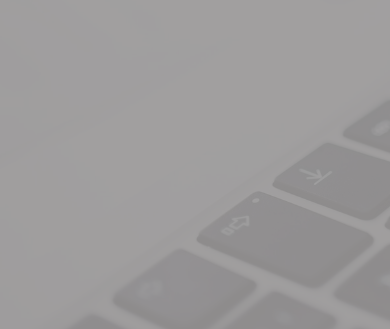
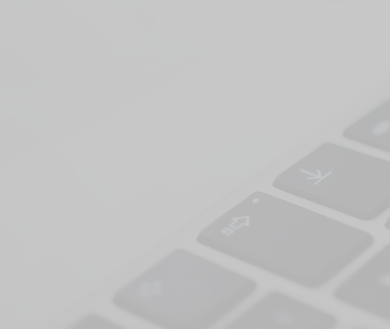
Before and after one commit to MonikaSazdova/my_portfolio_website, a website: page dist/index.html in a window 390 px wide. Shown: the part 515-844 px from the top of the page. Drawn offline with Linux system fonts and the light colour scheme.

Commit message:
Added mobile responsivness

```diff
--- a/scss/_config.scss
+++ b/scss/_config.scss
@@ -1,5 +1,5 @@
-$primary-color: rgb(152, 150, 150);
-$secondary-color: #91f159;
+$primary-color: rgb(194, 194, 194);
+$secondary-color: #f1bc59;
 $show-home-image: true;
 $home-image: url(../img/background.jpg);
 $background-opacity: 0.9;
--- a/scss/_mobile.scss
+++ b/scss/_mobile.scss
@@ -75,4 +75,18 @@
 	.projects {
 		grid-template-columns: repeat(1, 1fr)
 	}
+
+	#contact {
+		display: flex;
+		flex-wrap: wrap;
 }
+
+	h1, h2, h3 {
+		margin: 0;
+		font-weight: 400;
+
+		&.lg-heading {
+			font-size: 5rem;
+		}
+}
+}
```
Also changed, not shown: dist/css/main.css.
